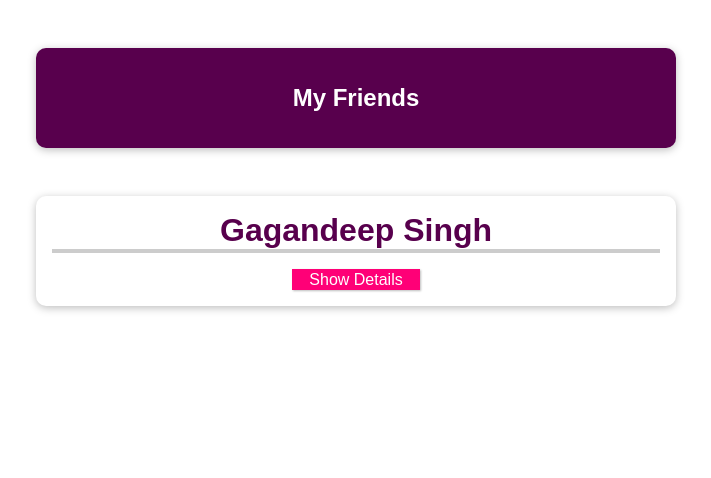
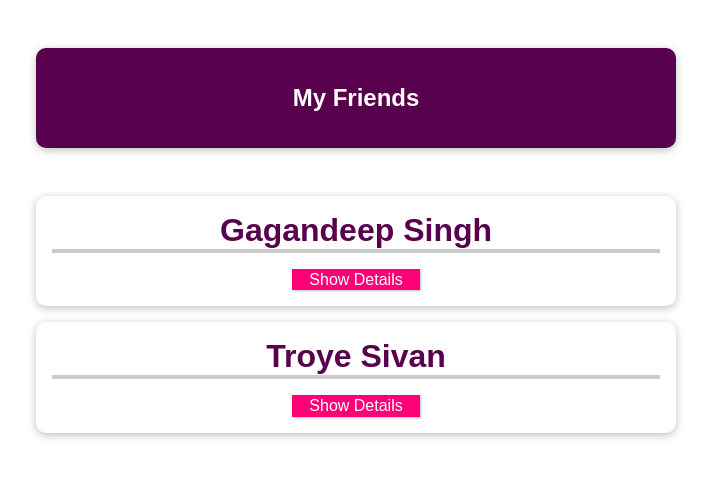
Before and after one commit to Gagandeep39/vue-cli-demo, a Vue app: page / in a window 1280 px wide. Shown: the top 478 px of the page, without its empty margins (284-995 px from the left). Built offline with nearby package versions, Linux system fonts and the light colour scheme.

Commit message:
Added v-bind (Dynamic value)

```diff
--- a/src/App.vue
+++ b/src/App.vue
@@ -5,9 +5,11 @@
     </header>
     <ul>
       <friend-contact
-        name="Gagandeep Singh"
-        phone-number="9876543210qw"
-        email-address="test@mail.com"
+        v-for="(friend, index) in friends"
+        :key="index"
+        :name="friend.name"
+        :phone-number="friend.phone"
+        :email-address="friend.email"
       >
       </friend-contact>
     </ul>
```
Also changed, not shown: 1 other file (tests, documents, lock files or other folders).
